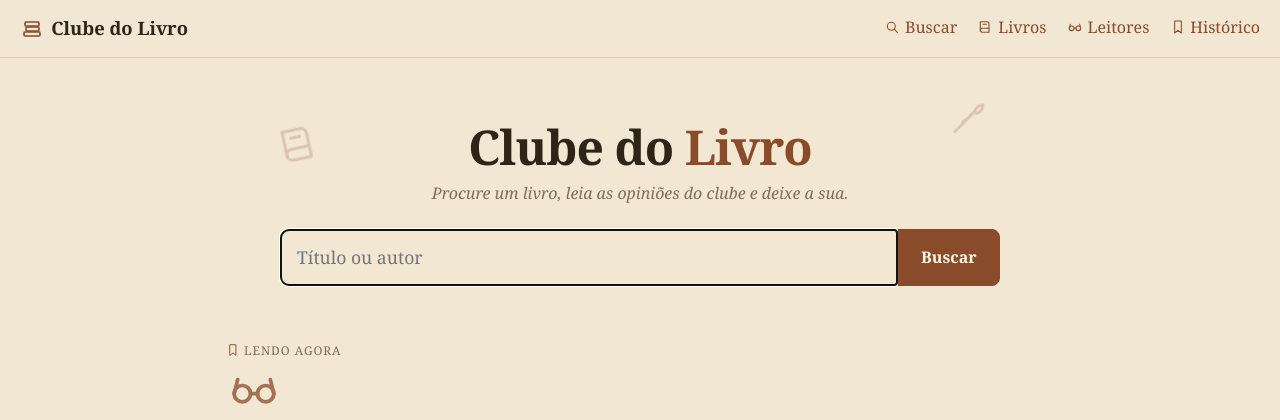
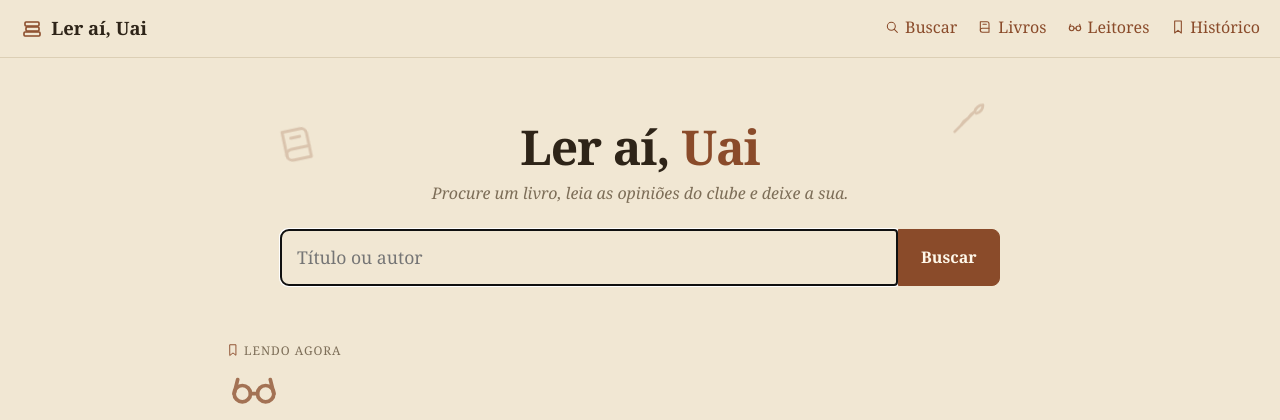
Before and after one commit to Madusalves/clube-do-livro, a FastAPI app: page / in a window 1280 px wide. Shown: the top 420 px of the page. Run offline with FastAPI, Linux system fonts and the light colour scheme; data that the repository does not hold is empty.

Commit message:
Renomeia para Ler aí, Uai

```diff
--- a/app/main.py
+++ b/app/main.py
@@ -26,7 +26,7 @@ async def lifespan(app: FastAPI):
     yield
 
 
-app = FastAPI(title="Clube do Livro", lifespan=lifespan)
+app = FastAPI(title="Ler aí, Uai", lifespan=lifespan)
 app.mount("/static", StaticFiles(directory=str(BASE / "static")), name="static")
 app.mount("/uploads", StaticFiles(directory=str(UPLOADS)), name="uploads")
 
--- a/app/openlibrary.py
+++ b/app/openlibrary.py
@@ -14,7 +14,7 @@ def search(query: str, limit: int = 12) -> tuple[list[dict], bool]:
         "fields": "title,author_name,first_publish_year,cover_i,language",
     }
     try:
-        r = httpx.get(SEARCH_URL, params=params, timeout=6, headers={"User-Agent": "clube-do-livro/1.0"})
+        r = httpx.get(SEARCH_URL, params=params, timeout=6, headers={"User-Agent": "ler-ai-uai/1.0"})
         r.raise_for_status()
         docs = r.json().get("docs", [])
     except (httpx.HTTPError, ValueError):
--- a/app/templates/base.html
+++ b/app/templates/base.html
@@ -3,12 +3,12 @@
 <head>
   <meta charset="utf-8">
   <meta name="viewport" content="width=device-width, initial-scale=1">
-  <title>{% block title %}Clube do Livro{% endblock %}</title>
+  <title>{% block title %}Ler aí, Uai{% endblock %}</title>
   <link rel="stylesheet" href="/static/style.css">
 </head>
 <body>
   <header class="top">
-    <a class="brand" href="/">{{ icon("stack", 24) }} Clube do Livro</a>
+    <a class="brand" href="/">{{ icon("stack", 24) }} Ler aí, Uai</a>
     <nav>
       <a href="/buscar">{{ icon("search", 16) }} Buscar</a>
       <a href="/livros">{{ icon("book", 16) }} Livros</a>
--- a/app/templates/book.html
+++ b/app/templates/book.html
@@ -1,5 +1,5 @@
 {% extends "base.html" %}
-{% block title %}{{ book.title }} · Clube do Livro{% endblock %}
+{% block title %}{{ book.title }} · Ler aí, Uai{% endblock %}
 {% block content %}
 <section class="hero">
   <div class="hero-row">
--- a/app/templates/books.html
+++ b/app/templates/books.html
@@ -1,5 +1,5 @@
 {% extends "base.html" %}
-{% block title %}Livros · Clube do Livro{% endblock %}
+{% block title %}Livros · Ler aí, Uai{% endblock %}
 {% block content %}
 <h1>Livros</h1>
 
--- a/app/templates/history.html
+++ b/app/templates/history.html
@@ -1,5 +1,5 @@
 {% extends "base.html" %}
-{% block title %}Histórico · Clube do Livro{% endblock %}
+{% block title %}Histórico · Ler aí, Uai{% endblock %}
 {% block content %}
 <h1>Histórico de leituras</h1>
 <ul class="plain timeline">
--- a/app/templates/home.html
+++ b/app/templates/home.html
@@ -5,7 +5,7 @@
   <span class="float f2">{{ icon("feather", 40) }}</span>
   <span class="float f3">{{ icon("open", 48) }}</span>
   <span class="float f4">{{ icon("bookmark", 36) }}</span>
-  <h1 class="logo">Clube do <span>Livro</span></h1>
+  <h1 class="logo">Ler aí, <span>Uai</span></h1>
   <p class="muted tagline">Procure um livro, leia as opiniões do clube e deixe a sua.</p>
   <form class="searchbar" action="/buscar" method="get">
     <input name="q" placeholder="Título ou autor" autofocus required>
--- a/app/templates/member.html
+++ b/app/templates/member.html
@@ -1,5 +1,5 @@
 {% extends "base.html" %}
-{% block title %}{{ member.name }} · Clube do Livro{% endblock %}
+{% block title %}{{ member.name }} · Ler aí, Uai{% endblock %}
 {% block content %}
 <h1>{{ member.name }}</h1>
 {% for r in reviews %}
--- a/app/templates/members.html
+++ b/app/templates/members.html
@@ -1,5 +1,5 @@
 {% extends "base.html" %}
-{% block title %}Membros · Clube do Livro{% endblock %}
+{% block title %}Membros · Ler aí, Uai{% endblock %}
 {% block content %}
 <h1>Membros</h1>
 <p class="muted">Quem escreve a primeira resenha entra automaticamente na lista.</p>
--- a/app/templates/search.html
+++ b/app/templates/search.html
@@ -1,5 +1,5 @@
 {% extends "base.html" %}
-{% block title %}{% if q %}{{ q }} · {% endif %}Buscar · Clube do Livro{% endblock %}
+{% block title %}{% if q %}{{ q }} · {% endif %}Buscar · Ler aí, Uai{% endblock %}
 {% block content %}
 <form class="searchbar" action="/buscar" method="get">
   <input name="q" value="{{ q }}" placeholder="Título ou autor" autofocus required>
```
Also changed, not shown: README.md.
